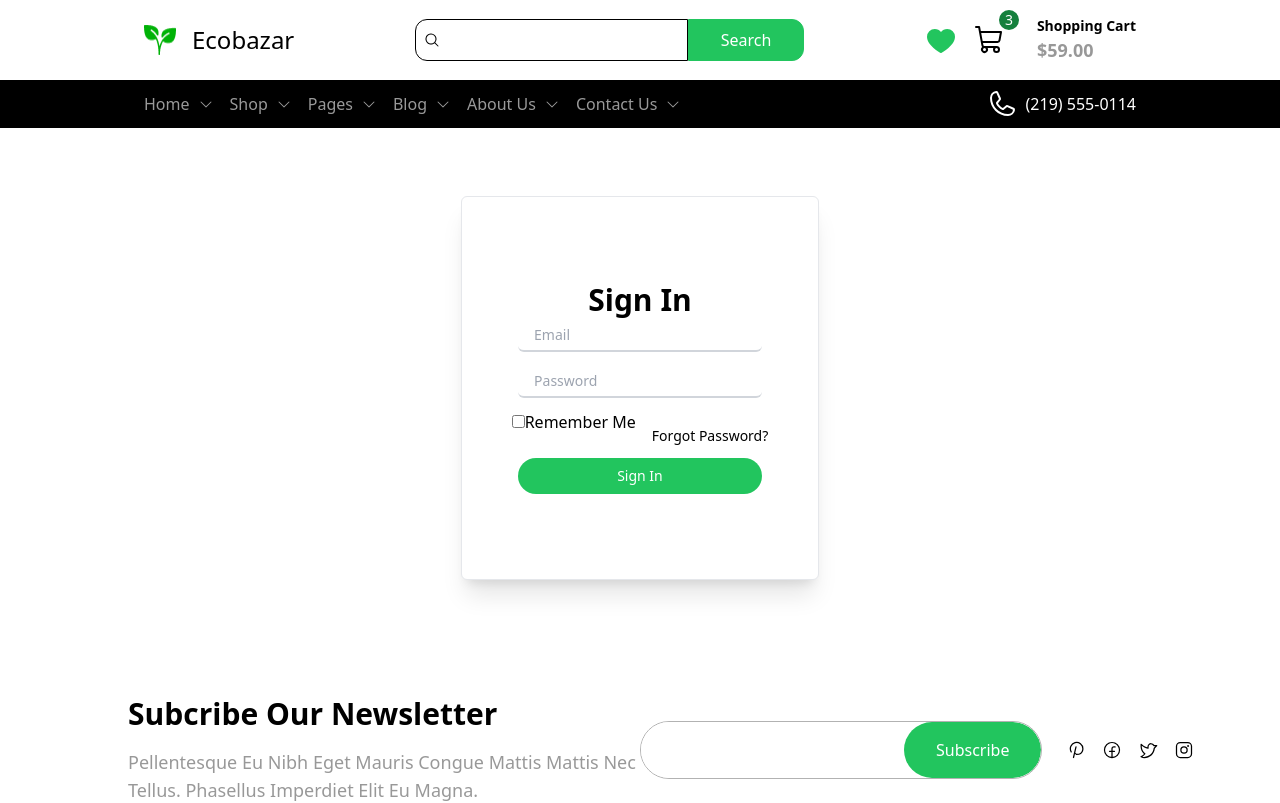
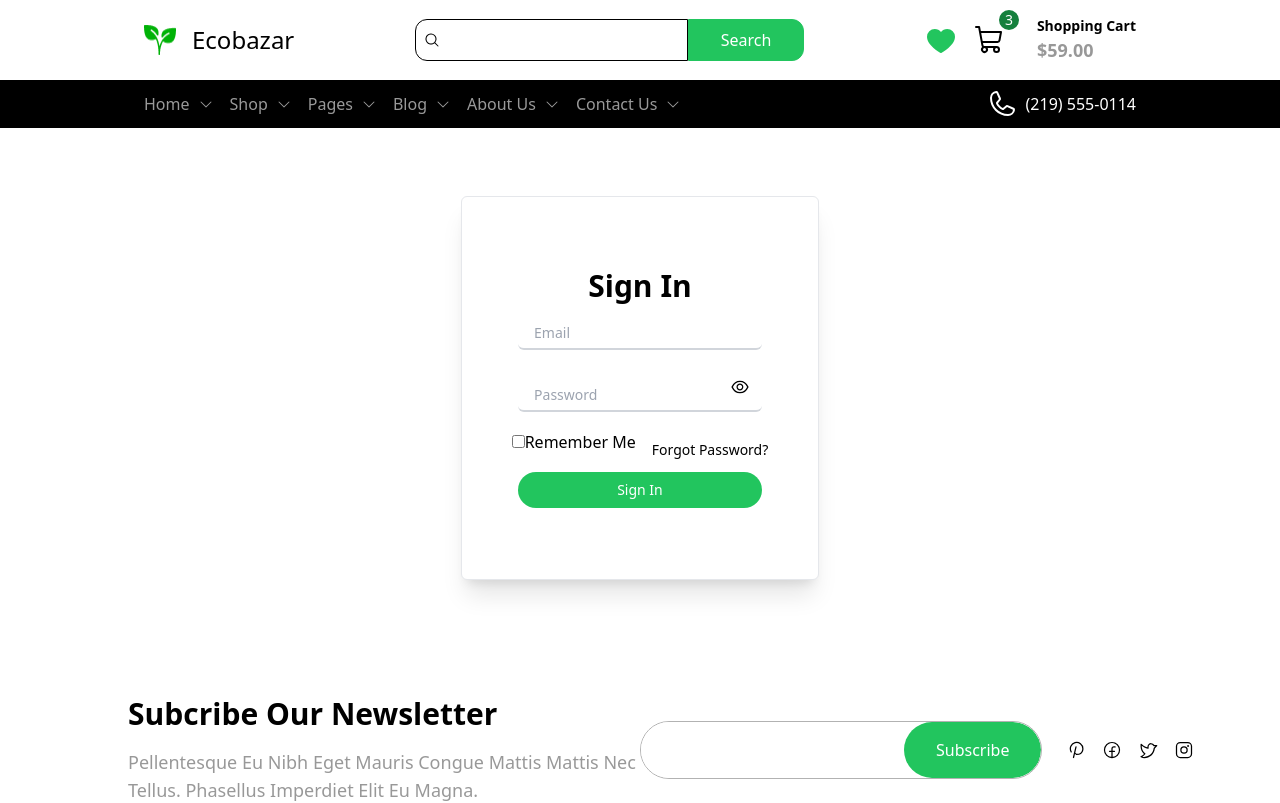
Before and after one commit to DUSHIME1212/Ecobazar, a React (Vite) app in the folder frontend/: page /profile in a window 1280 px wide. Shown: the top 803 px of the page. Built offline with nearby package versions, Linux system fonts and the light colour scheme.

Commit message:
showing&hiding password

```diff
--- a/frontend/src/pages/settings/login.jsx
+++ b/frontend/src/pages/settings/login.jsx
@@ -1,17 +1,38 @@
+
+import { AiOutlineEye, AiOutlineEyeInvisible } from 'react-icons/ai';
+import { useState } from 'react';
+function LoginAuth() {
+
+    const [garagazaPassword, setRebPassword] = useState(false);
+
+    const togglePasswordVisibility = () => {
+        setRebPassword(!garagazaPassword)
+    }
 
 
-
-function LoginAuth() {
     return(
        <main className="h-[65dvh] w-full flex flex-col justify-center items-center">
         <div className="flex flex-col items-center justify-center w-[28dvw] bg-white border rounded-md shadow-xl hover:shadow-2xl transition-all duration-300 h-[48dvh] hover:scale-105 hover:-translate-y-1" id="card">
             <h1>
                 Sign In
-            </h1>
-            <form className="flex flex-col items-center space-y-3">
-                <input type="email" placeholder="Email" className="border-b-2 border-gray-300 focus:border-green-500 h-[4dvh] w-[95%] p-4 text-sm rounded-md outline-none" />
-                <input type="password" placeholder="Password" className="border-b-2 border-gray-300 focus:border-green-500 h-[4dvh] w-[95%] p-4 text-sm rounded-md mt-4 outline-none" />
-                 <span className="flex space-x-4 ">
+                    </h1>
+                    <form className="flex flex-col items-center space-y-3 pt-3">
+                        <input type="email" placeholder="Email" className="border-b-2 border-gray-300 focus:border-green-500 h-[4dvh] w-[95%] p-4 text-sm rounded-md outline-none" />
+                        <div className="relative w-[95%]">
+                            <input
+                                type={garagazaPassword ? "text" : "password"}
+                                placeholder="Password"
+                                className="border-b-2 border-gray-300 focus:border-green-500 h-[4dvh] w-full p-4 text-sm rounded-md mt-4 outline-none"
+                            />
+                            <button
+                                type="button"
+                                className="absolute right-3 top-1/2 transform -translate-y-1/2"
+                                onClick={togglePasswordVisibility}
+                            >
+                                {garagazaPassword ? <AiOutlineEyeInvisible size={20} /> : <AiOutlineEye size={20} />}
+                            </button>
+                        </div>
+                 <span className="flex justify-center items-center space-x-4">
                     <span className="">
                         <input type="checkbox" className=""/>
                         Remember me
--- a/frontend/src/pages/settings/signIn.jsx
+++ b/frontend/src/pages/settings/signIn.jsx
@@ -0,0 +1,10 @@
+
+function SignIn() {
+    return (
+        <main className="">
+
+        </main>
+    )
+}
+
+export default SignIn
--- /dev/null
+++ b/package.json
@@ -0,0 +1,5 @@
+{
+  "dependencies": {
+    "react-icons": "^5.3.0"
+  }
+}
```
Also changed, not shown: 1 other file (tests, documents, lock files or other folders).
